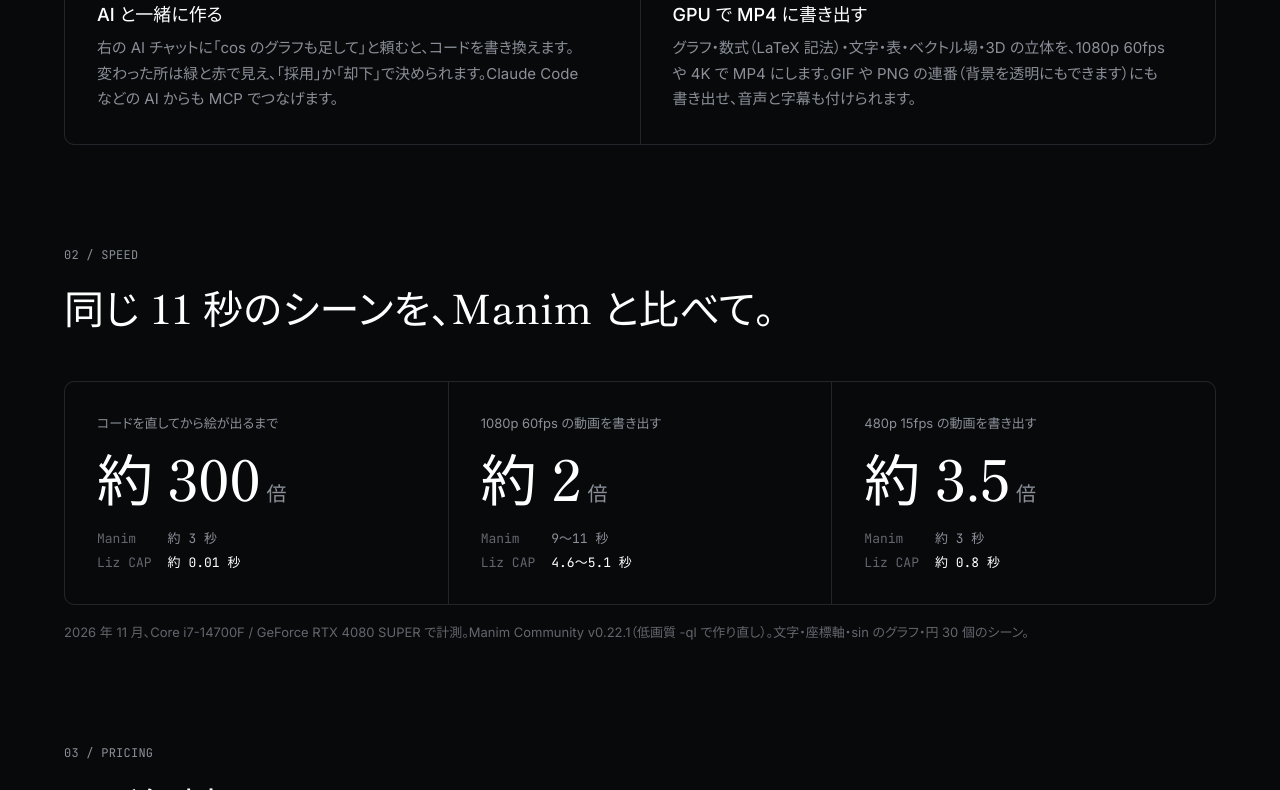
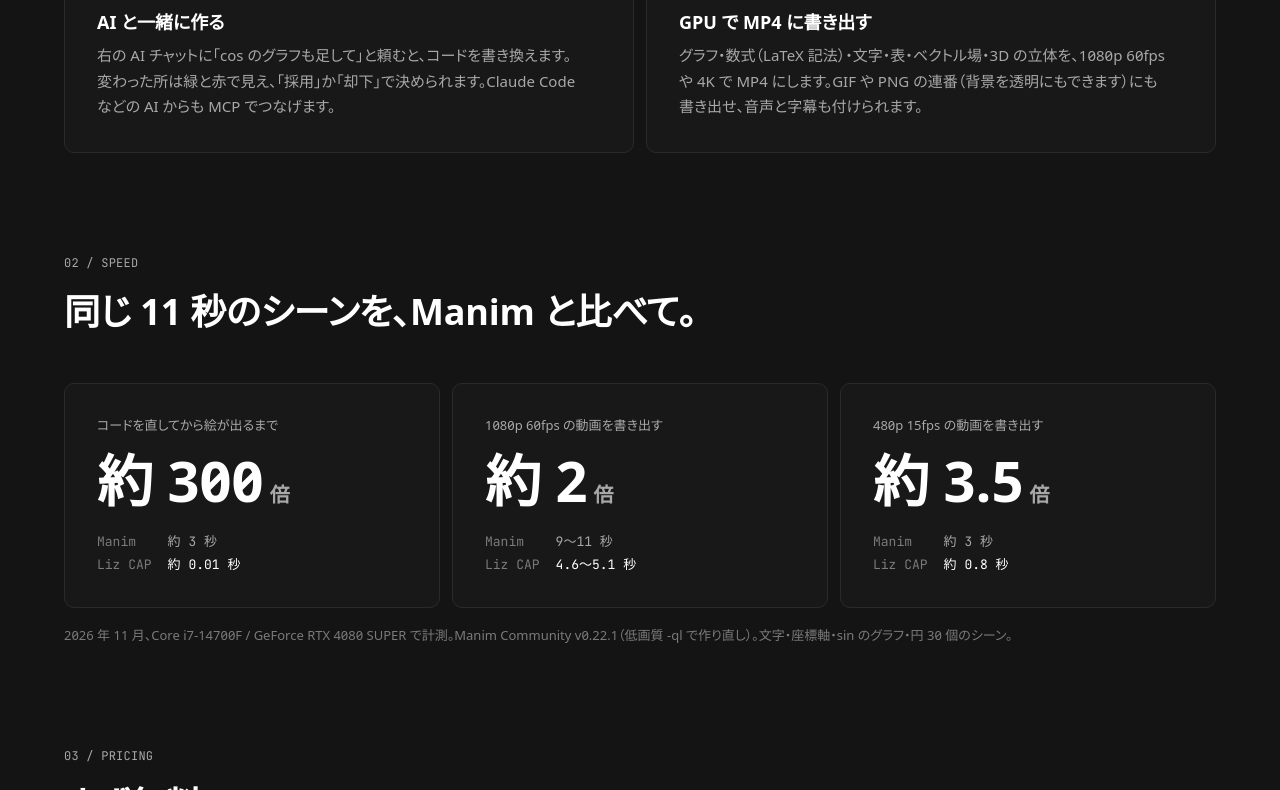
Before and after one commit to pooh9135/LizCap, a plain HTML site: page index.html in a window 1280 px wide. Shown: the part 2010-2800 px from the top of the page. Drawn offline with Linux system fonts and the light colour scheme.

Commit message:
Update the site pooh9135/liz-code@7e6745dd4931a91a93212e4310b130044436fce1

```diff
--- a/index.html
+++ b/index.html
@@ -8,7 +8,7 @@
   <link rel="icon" href="icon.png">
   <link rel="preconnect" href="https://fonts.googleapis.com">
   <link rel="preconnect" href="https://fonts.gstatic.com" crossorigin>
-  <link href="https://fonts.googleapis.com/css2?family=Inter:wght@300..700&family=JetBrains+Mono:wght@400&family=Shippori+Mincho:wght@500&family=Zen+Kaku+Gothic+New:wght@400;500&display=swap" rel="stylesheet">
+  <link href="https://fonts.googleapis.com/css2?family=Inter:wght@300..700&family=JetBrains+Mono:wght@400&family=Zen+Kaku+Gothic+New:wght@400;500&display=swap" rel="stylesheet">
   <link rel="stylesheet" href="ui/tokens.css">
   <link rel="stylesheet" href="ui/components.css">
   <link rel="stylesheet" href="site.css">
@@ -153,7 +153,7 @@
           </details>
           <details>
             <summary>Manim でできることは、どのくらいできますか？</summary>
-            <p>Manim（Community 版と 3Blue1Brown 版）の主な機能 218 項目のうち、約 200 項目に当たるものを入れています。図形・数式・グラフ・3D・形の変形・空間ごとの変形・値に付いてくる図形（ValueTracker）・目立たせる動き・2D のカメラ・ベクトル場などです。効果音を複数置く、図形どうしの和や差などは、まだありません。</p>
+            <p>Manim（Community 版と 3Blue1Brown 版）の主な機能 230 項目のうち、229 項目に当たるものを入れています。図形・数式・グラフ・3D・形の変形・空間ごとの変形・値に付いてくる図形（ValueTracker）・目立たせる動き・2D のカメラ・ベクトル場・図形どうしの和や差・効果音・場面ごとの書き出し・画像を貼った曲面などです。まだないのは、3Blue1Brown の π のような話し手のキャラクターだけです。</p>
           </details>
           <details>
             <summary>書いたコードや API キーはどこかに送られますか？</summary>
--- a/site.css
+++ b/site.css
@@ -1,4 +1,4 @@
-/* Liz CAP の紹介サイト。色・余白は ui/tokens.css（black_Linear）の値、部品は ui/components.css。 */
+/* Liz CAP の紹介サイト。色はアプリと同じ Cursor 風の灰色（ui/tokens.css）、部品は ui/components.css。 */
 
 html { scroll-behavior: smooth; }
 body { min-height: 100vh; }
@@ -8,7 +8,7 @@ a { color: inherit; }
 .label { color: var(--color-fog); font-size: var(--text-caption); }
 
 /* ---- 上の帯 ---- */
-.top { position: sticky; top: 0; z-index: 10; background: var(--color-void); border-bottom: 1px solid var(--color-graphite); }
+.top { position: sticky; top: 0; z-index: 10; background: rgba(20, 20, 20, 0.92); backdrop-filter: blur(12px); border-bottom: 1px solid var(--color-graphite); }
 .top .wrap { display: flex; align-items: center; gap: var(--spacing-24); height: 56px; }
 .brand { display: inline-flex; align-items: center; gap: var(--spacing-8); color: var(--color-paper); text-decoration: none;
          font-size: 15px; font-weight: var(--font-weight-w510); }
@@ -39,20 +39,19 @@ a { color: inherit; }
 section { padding: var(--section-gap) 0 0; }
 section > .wrap > .headline { margin: var(--spacing-16) 0 var(--spacing-48); max-width: 20em; }
 
-/* 細い線で区切った枠（面は塗らない） */
-.frame, .stats, .prices { display: grid; gap: 1px; background: var(--color-graphite); border: 1px solid var(--color-graphite);
-                          border-radius: var(--radius-frame); overflow: hidden; }
-.frame > *, .stats > *, .prices > * { background: var(--color-void); padding: var(--spacing-32); }
+/* 少し明るい灰色の面を 1px の線で囲む（アプリのパネルと同じ） */
+.frame, .stats, .prices { display: grid; gap: var(--spacing-12); }
+.frame > *, .stats > *, .prices > * { background: var(--color-carbon); border: 1px solid var(--color-graphite); border-radius: var(--radius-frame); padding: var(--spacing-32); }
 .frame { grid-template-columns: repeat(2, 1fr); }
 .cell .no { display: block; margin-bottom: var(--spacing-24); font-family: var(--font-mono); font-size: 12px; color: var(--color-ash); }
-.cell h3 { margin: 0 0 var(--spacing-8); font-size: 18px; line-height: 1.4; font-weight: var(--font-weight-w510); color: var(--color-paper); }
+.cell h3 { margin: 0 0 var(--spacing-8); font-size: 18px; line-height: 1.4; font-weight: 600; color: var(--color-paper); }
 .cell p { margin: 0; color: var(--color-fog); font-size: var(--text-body-sm); line-height: 1.7; }
-code { font-family: var(--font-mono); font-size: 0.86em; color: var(--color-mist); }
+code { font-family: var(--font-mono); font-size: 0.86em; color: #83d6c5; background: var(--color-obsidian); padding: 1px 5px; border-radius: 4px; }
 
 /* 速さ */
 .stats { grid-template-columns: repeat(3, 1fr); }
 .stat { display: flex; flex-direction: column; gap: var(--spacing-16); }
-.stat .figure { font-family: var(--font-serif); font-weight: 500; font-size: 56px; line-height: 1; color: var(--color-paper); }
+.stat .figure { font-family: var(--font-sans); font-weight: 600; font-size: 56px; line-height: 1; color: var(--color-paper); }
 .stat .figure small { margin-left: 6px; font-size: 20px; color: var(--color-fog); }
 .stat dl { display: grid; grid-template-columns: auto 1fr; gap: var(--spacing-4) var(--spacing-16); margin: var(--spacing-8) 0 0;
            font-family: var(--font-mono); font-size: 13px; }
@@ -64,7 +63,7 @@ code { font-family: var(--font-mono); font-size: 0.86em; color: var(--color-mist
 /* 値段 */
 .prices { grid-template-columns: repeat(2, 1fr); }
 .price { display: flex; flex-direction: column; gap: var(--spacing-24); }
-.price .amount { font-family: var(--font-serif); font-weight: 500; font-size: 48px; line-height: 1; color: var(--color-paper); }
+.price .amount { font-family: var(--font-sans); font-weight: 600; font-size: 48px; line-height: 1; color: var(--color-paper); }
 .price .amount small { font-family: var(--font-sans); font-size: var(--text-body-sm); color: var(--color-fog); margin-left: var(--spacing-8); }
 .price ul { margin: 0; padding: 0; list-style: none; display: grid; gap: var(--spacing-12); color: var(--color-mist); font-size: var(--text-body-sm); }
 .price li { display: flex; gap: var(--spacing-12); align-items: baseline; }
@@ -90,10 +89,10 @@ code { font-family: var(--font-mono); font-size: 0.86em; color: var(--color-mist
 
 /* ---- 規約などの文書 ---- */
 .doc { max-width: 760px; padding: var(--spacing-80) 0 0; }
-.doc h1 { font-family: var(--font-serif); font-weight: 500; font-size: 40px; line-height: 1.25; letter-spacing: 0.01em;
+.doc h1 { font-family: var(--font-sans); font-weight: 600; font-size: 40px; line-height: 1.25; letter-spacing: 0.01em;
           color: var(--color-paper); margin: var(--spacing-16) 0 var(--spacing-8); }
 .doc .updated { color: var(--color-ash); font-size: var(--text-caption); margin: 0 0 var(--spacing-48); }
-.doc h2 { font-size: 18px; line-height: 1.4; font-weight: var(--font-weight-w510); color: var(--color-paper); margin: var(--spacing-48) 0 var(--spacing-12); }
+.doc h2 { font-size: 18px; line-height: 1.4; font-weight: 600; color: var(--color-paper); margin: var(--spacing-48) 0 var(--spacing-12); }
 .doc p, .doc li { color: var(--color-mist); font-size: var(--text-body-sm); line-height: 1.8; }
 .doc ul, .doc ol { padding-left: 1.4em; }
 .doc a { color: var(--color-paper); }
--- a/ui/components.css
+++ b/ui/components.css
@@ -1,13 +1,12 @@
-/* 販売サイトの部品。色・余白は tokens.css（black_Linear）の値を使い、
-   作りは Slash / Basedash / Factory / Hyperstudio / Freshman / Apple を参考にした：
-   - 大きな見出しだけ明朝（細め）、それ以外は Inter。太字は使わない
-   - 面は塗らず、1px の細い線だけで区切る。影・ぼかし・グラデーションは使わない
-   - 明るいもの（白いボタン）は 1 画面に 1 つだけ。色は映像の中の数式・点の色だけ
+/* 販売サイトの部品。見た目はアプリと同じ Cursor の既定の暗いテーマに合わせる：
+   - 地は灰色（#141414）、面は少し明るい灰色（#181818）に 1px の線。角は 10px
+   - 文字は OS の文字（見出しも同じ書体の太め）。明朝は使わない
+   - ボタンは灰色で塗り、主なボタンだけ明るい灰色（1 画面に 1 つ）
    - 小さなラベルは等幅（番号つき） */
 
 :root {
-  --font-sans: 'Inter', 'Zen Kaku Gothic New', 'Yu Gothic UI', ui-sans-serif, system-ui, 'Segoe UI', sans-serif;
-  --font-serif: 'Shippori Mincho', 'Yu Mincho', 'Hiragino Mincho ProN', ui-serif, serif;
+  --font-sans: system-ui, 'Segoe UI', 'Yu Gothic UI', 'Hiragino Sans', 'Inter', 'Zen Kaku Gothic New', sans-serif;
+  --font-serif: var(--font-sans);   /* 見出しも本文と同じ書体（もとは明朝） */
   --font-mono: 'JetBrains Mono', 'Zen Kaku Gothic New', ui-monospace, SFMono-Regular, Consolas, monospace;
   --ease-enter: cubic-bezier(0.16, 1, 0.3, 1);
   --dur-fast: 150ms;
@@ -22,30 +21,31 @@ body {
   -webkit-font-smoothing: antialiased; text-rendering: optimizeLegibility;
 }
 h1, h2, h3, p { word-break: auto-phrase; text-wrap: pretty; }   /* 日本語を文節の切れ目で折り返す */
-::selection { background: var(--color-mist); color: var(--color-void); }
-*::-webkit-scrollbar { width: 8px; height: 8px; }
-*::-webkit-scrollbar-thumb { background: var(--color-graphite); border-radius: 4px; }
+::selection { background: #264f78; color: inherit; }
+*::-webkit-scrollbar { width: 10px; height: 10px; }
+*::-webkit-scrollbar-thumb { background: rgba(121, 121, 121, 0.4); border: 2px solid transparent; background-clip: padding-box; border-radius: 6px; }
 *::-webkit-scrollbar-track { background: transparent; }
 
 /* ---- 文字 ---- */
-.display, .headline { font-family: var(--font-serif); font-weight: 500; color: var(--color-paper); font-feature-settings: "palt"; }
-.display  { font-size: var(--text-heading-lg); line-height: 1.12; letter-spacing: 0.01em; }
-.headline { font-size: 40px; line-height: 1.3; letter-spacing: 0.01em; }
+.display, .headline { font-family: var(--font-sans); font-weight: 600; color: var(--color-paper); font-feature-settings: "palt"; }
+.display  { font-size: var(--text-heading-lg); line-height: 1.15; letter-spacing: -0.01em; }
+.headline { font-size: 36px; line-height: 1.3; letter-spacing: -0.005em; }
 .mono     { font-family: var(--font-mono); letter-spacing: -0.013em; }
 /* 番号つきの小さなラベル（01 / Features） */
 .eyebrow  { font-family: var(--font-mono); font-size: 12px; letter-spacing: 0.02em; text-transform: uppercase; color: var(--color-fog); }
 
-/* ---- ボタン：どれもピル形。白く塗るのは主ボタンだけ ---- */
-.btn { display: inline-flex; align-items: center; justify-content: center; gap: 8px; padding: 10px 20px;
-       border: 1px solid var(--color-smoke); border-radius: var(--radius-pills); background: transparent; color: var(--color-mist);
-       font: 400 14px/1.4 var(--font-sans); text-decoration: none; cursor: pointer;
+/* ---- ボタン：アプリと同じく灰色で塗る。主ボタンだけ明るい灰色 ---- */
+.btn { display: inline-flex; align-items: center; justify-content: center; gap: 8px; padding: 9px 16px;
+       border: 1px solid transparent; border-radius: var(--radius-md); background: #2b2b2b; color: var(--color-bone);
+       font: 500 14px/1.4 var(--font-sans); text-decoration: none; cursor: pointer;
        transition: border-color var(--dur-fast) ease-out, background-color var(--dur-fast) ease-out, color var(--dur-fast) ease-out; }
-.btn:hover, .btn:focus-visible { border-color: var(--color-fog); color: var(--color-paper); outline: none; }
-.btn-primary { border-color: var(--color-paper); background: var(--color-paper); color: var(--color-void); font-weight: var(--font-weight-w510); }
-.btn-primary:hover, .btn-primary:focus-visible { background: var(--color-bone); border-color: var(--color-bone); color: var(--color-void); }
-.btn-ghost { border-color: transparent; padding-left: 4px; padding-right: 4px; }
+.btn:hover { background: #333333; color: var(--color-paper); }
+.btn:focus-visible { outline: 1px solid var(--color-smoke); outline-offset: 2px; }
+.btn-primary { background: var(--color-bone); color: #141414; }
+.btn-primary:hover, .btn-primary:focus-visible { background: var(--color-paper); color: #141414; }
+.btn-ghost { background: transparent; padding-left: 4px; padding-right: 4px; }
 .btn-ghost::after { content: "→"; transition: transform var(--dur-fast) ease-out; }
-.btn-ghost:hover { border-color: transparent; }
+.btn-ghost:hover { background: transparent; }
 .btn-ghost:hover::after { transform: translateX(3px); }
 
 /* ---- 出てくるときの動き ---- */
--- a/ui/tokens.css
+++ b/ui/tokens.css
@@ -1,16 +1,16 @@
-/* Linear 風のデザイントークン（D:/Claudcode/UI/black_Linear/variables.css の写し）。
-   ほぼ黒の地、紙のような白い文字、細い線。色のある部品は主ボタンのアシッドライムだけ。 */
+/* 販売サイトのデザイントークン。アプリ（src/ui/tokens.css）と同じ、Cursor の既定の暗いテーマの灰色。
+   名前はもとにした black_Linear のまま（--color-void がページの地、--color-graphite が線）。 */
 :root {
   /* Colors */
-  --color-void: #08090a;
-  --color-carbon: #0f1011;
-  --color-obsidian: #161718;
-  --color-graphite: #23252a;
-  --color-smoke: #383b3f;
-  --color-ash: #62666d;
-  --color-fog: #8a8f98;
-  --color-mist: #d0d6e0;
-  --color-bone: #e5e5e6;
+  --color-void: #141414;      /* ページの地（アプリのパネルと同じ） */
+  --color-carbon: #181818;    /* 面（アプリのエディタと同じ） */
+  --color-obsidian: #1f1f1f;  /* 浮いた面 */
+  --color-graphite: #2b2b2b;  /* 1px の線 */
+  --color-smoke: #3c3c3c;
+  --color-ash: #7a7a7a;
+  --color-fog: #a8a8a8;
+  --color-mist: #d6d6dd;
+  --color-bone: #e4e4e4;
   --color-paper: #ffffff;
   --color-acid-lime: #e4f222;
   --color-pulse-green: #27a644;
@@ -107,8 +107,8 @@
   --shadow-subtle-5: rgba(0, 0, 0, 0.1) 0px 0px 0px 2px;
 
   /* Surfaces */
-  --surface-void: #08090a;
-  --surface-carbon: #0f1011;
-  --surface-obsidian: #161718;
-  --surface-slate: #23252a;
+  --surface-void: #141414;
+  --surface-carbon: #181818;
+  --surface-obsidian: #1f1f1f;
+  --surface-slate: #2b2b2b;
 }
```
Also changed, not shown: privacy.html (+1 -1 lines), refund.html (+1 -1 lines), terms.html (+1 -1 lines), tokushoho.html (+1 -1 lines), screenshot.png.
